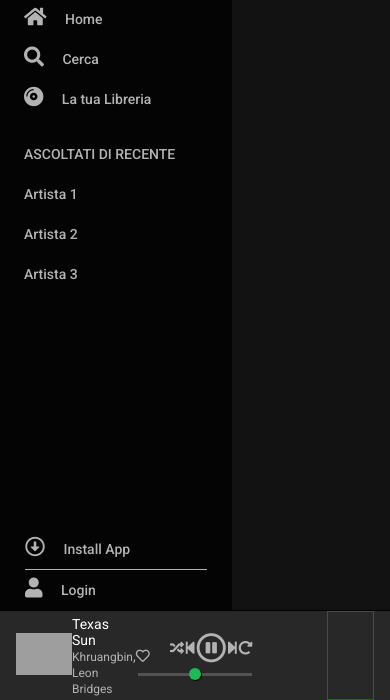
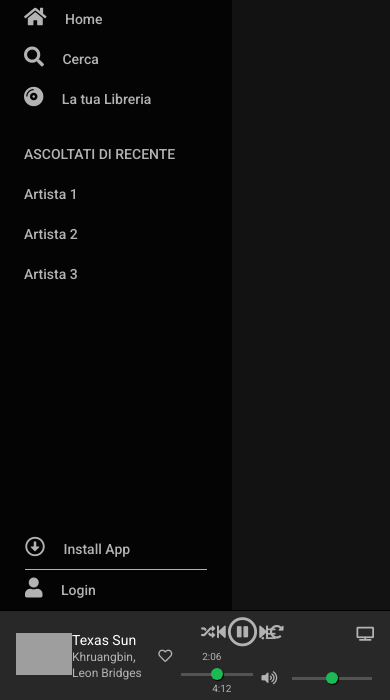
Before and after one commit to magrolorenzo/html-css-spotifyweb, a plain HTML site: page index.html in a window 390 px wide. Shown: the part 144-844 px from the top of the page. Drawn offline with Linux system fonts and the light colour scheme; grey boxes are pictures that could not be loaded.

Commit message:
Footer ok, da fare responsive

```diff
--- a/css/style.css
+++ b/css/style.css
@@ -118,6 +118,7 @@ main{
 
 
 
+
 /* ________________________ Footer ________________________ */
 footer{
     display: flex;
@@ -137,13 +138,12 @@ footer{
     justify-content: space-between;
     display: flex;
     align-items: center;
-    width: 13%; /* 250px */
+    width: 250px;
 }
 
 .artwork-container img{
     width: 56px;
 }
-
 
 .song-title{
     color: white;
@@ -168,6 +168,9 @@ footer{
     margin: auto;
 }
 
+.heart-container a:hover{
+    color: white;
+}
 /******************* Player *******************/
 .player{
     display: flex;
@@ -185,7 +188,9 @@ footer{
     color: #b3b3b3;
 }
 
-.player-btn{
+.player-btn:hover{
+    color: white;
+    cursor: pointer;
 }
 
 .fa-pause-circle{
@@ -197,12 +202,29 @@ footer{
     text-align: center;
 }
 
+.song-time::before{
+    content: "2:06";
+    margin-right: 10px;
+}
+
+.song-time::after{
+    content: "4:12";
+    margin-left: 10px;
+}
+
+.song-time::before,
+.song-time::after{
+    font-size: 10px;
+
+}
+
 #time{
     -webkit-appearance: none;
     width: 80%;
     height: 3px;
     background-color: #535353;
 }
+
 #time::-webkit-slider-thumb {
   -webkit-appearance: none;
   height: 12px;
@@ -214,20 +236,50 @@ footer{
   cursor: pointer;
 }
 
-
-
-
-
-
-
-
-
-
-
+#time:focus{
+    outline: none;
+}
 
 /******************* Volume*******************/
-.volume{
-    width: 13%;
+.other-controls{
+    width: 180px;
     height: 100%;
-    border: 1px solid green;
+    display: flex;
+    justify-content: space-between;
+    align-items: center;
+    flex-wrap: wrap;
 }
+
+.volume-container{
+    display: flex;
+    align-items: center;
+}
+
+.volume-container::before{
+    content: "\f028";
+    font-family: "Font Awesome 5 Free";
+    font-weight: bold;
+    margin-right: 15px;
+}
+
+#volume{
+    -webkit-appearance: none;
+    height: 3px;
+    width: 80px;
+    background-color: #535353;
+}
+
+#volume::-webkit-slider-thumb {
+  -webkit-appearance: none;
+  height: 12px;
+  width: 12px;
+  border-radius: 50%;
+  border: none;
+  background: #1db954;
+  box-shadow: 1px 1px 1px black;
+  cursor: pointer;
+}
+
+#volume:focus{
+    outline: none;
+}
--- a/index.html
+++ b/index.html
@@ -133,8 +133,12 @@
 
             </div>
 
-            <div class="volume">
-
+            <div class="other-controls">
+                <span><i class="fas fa-list-ul"></i></span>
+                <span><i class="fas fa-tv"></i></span>
+                <div class="volume-container">
+                    <input type="range" id="volume" name="volume" min="0" max="100">
+                </div>
             </div>
 
         </footer>
```
